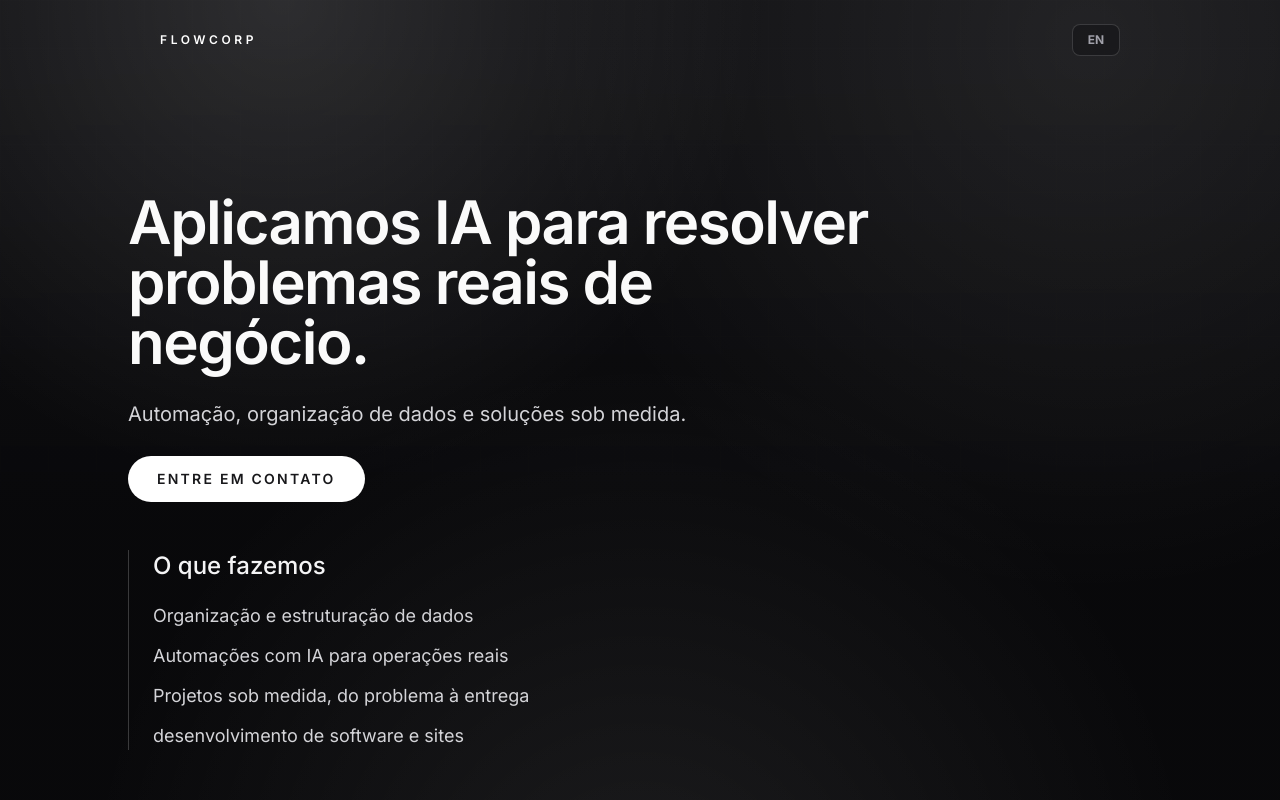
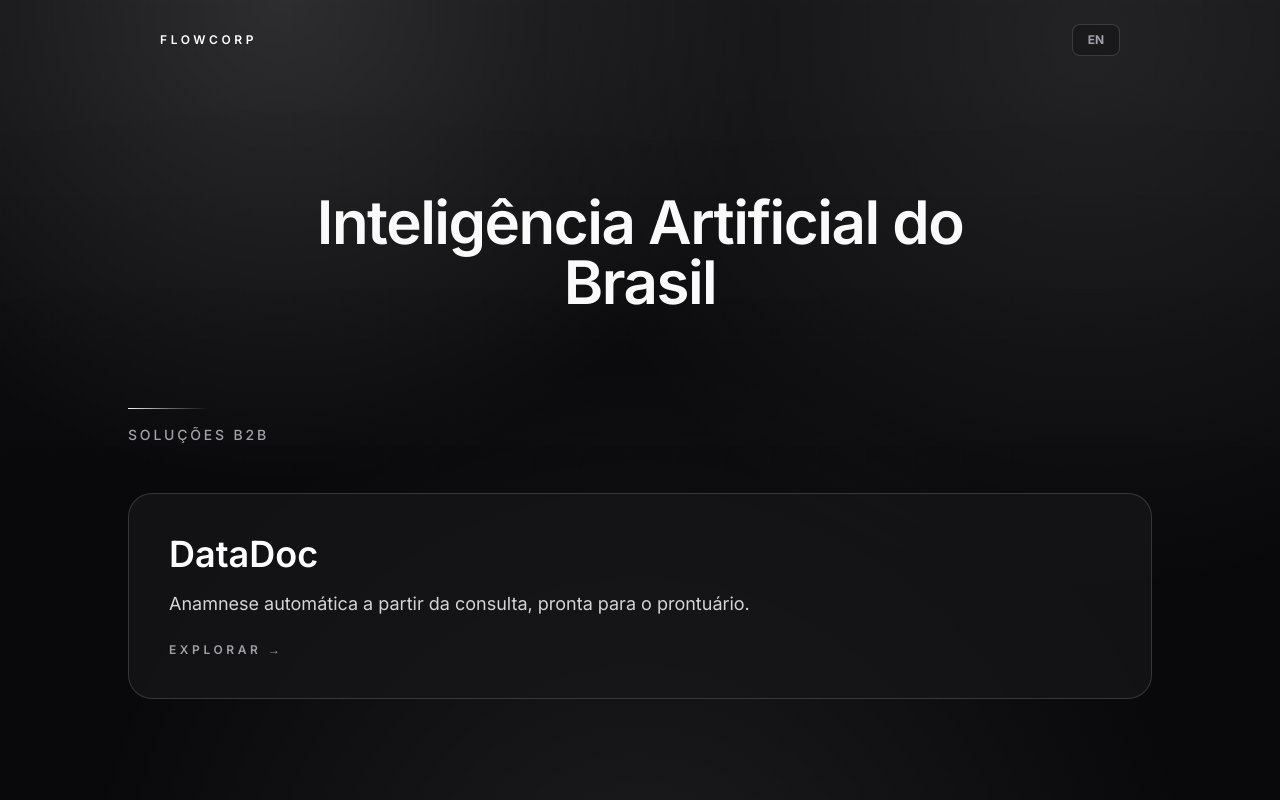
Before and after one commit to igorbiccas/flowcorp-site, a React (Vite) app: page / in a window 1280 px wide. Shown: the top 800 px of the page. Built offline with nearby package versions, Linux system fonts and the light colour scheme.

Commit message:
Centraliza título principal da home

```diff
--- a/App.tsx
+++ b/App.tsx
@@ -101,28 +101,10 @@ const App: React.FC = () => {
         <section className="px-6 md:px-8">
           <div className="mx-auto w-full max-w-5xl">
             <AnimatedSection className="space-y-10 md:space-y-12" delay="duration-700">
-              <div className="max-w-3xl space-y-6 md:space-y-7">
+              <div className="mx-auto max-w-3xl text-center">
                 <h1 className="text-4xl font-semibold leading-[1.05] tracking-tight text-zinc-50 md:text-6xl">
                   {t.app.hero.title}
                 </h1>
-                <p className="max-w-2xl text-lg leading-8 text-zinc-300 md:text-xl">
-                  {t.app.hero.subtitle}
-                </p>
-                <a
-                  href="#contato"
-                  className="inline-flex items-center justify-center rounded-full border border-white/20 bg-white px-7 py-3 text-sm font-semibold uppercase tracking-[0.16em] text-zinc-900 transition-all duration-300 hover:-translate-y-0.5 hover:bg-zinc-100"
-                >
-                  {t.app.hero.contactButton}
-                </a>
-              </div>
-
-              <div className="max-w-3xl border-l border-white/20 pl-5 md:pl-6">
-                <h2 className="text-xl font-medium text-zinc-100 md:text-2xl">{t.app.hero.whatWeDoTitle}</h2>
-                <ul className="mt-5 space-y-3 text-base leading-relaxed text-zinc-300 md:text-lg">
-                  {t.app.hero.whatWeDoItems.map((item) => (
-                    <li key={item}>{item}</li>
-                  ))}
-                </ul>
               </div>
             </AnimatedSection>
           </div>
--- a/translations.ts
+++ b/translations.ts
@@ -8,7 +8,7 @@ export const translations = {
     },
     app: {
       hero: {
-        title: "Aplicamos IA para resolver problemas reais de negócio.",
+        title: "Inteligência Artificial do Brasil",
         subtitle: "Automação, organização de dados e soluções sob medida.",
         contactButton: "entre em contato",
         whatWeDoTitle: "O que fazemos",
```
